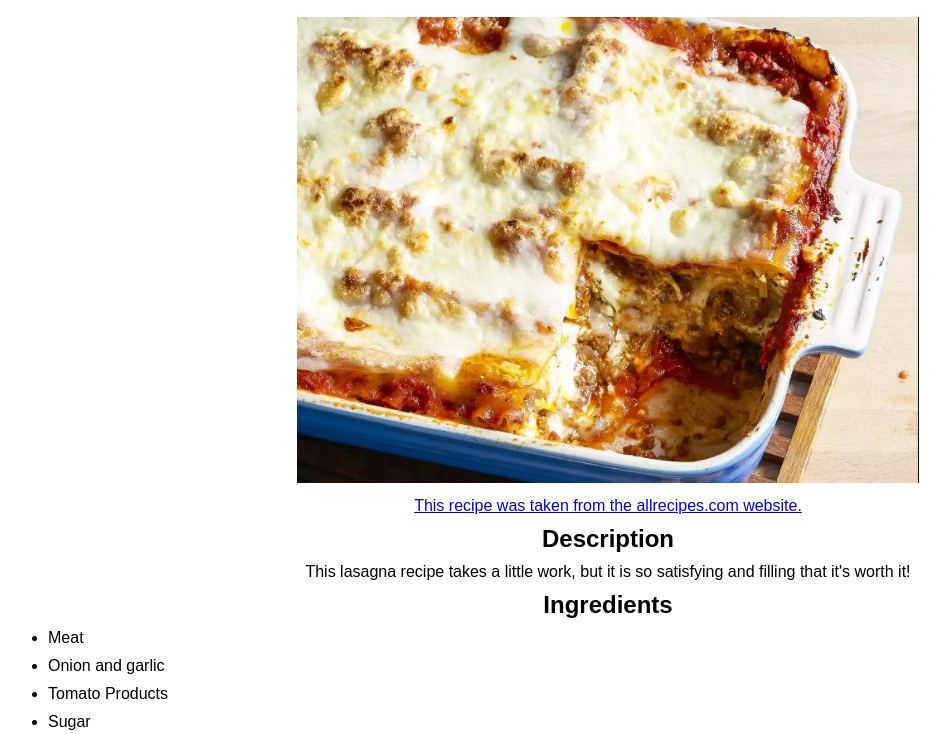
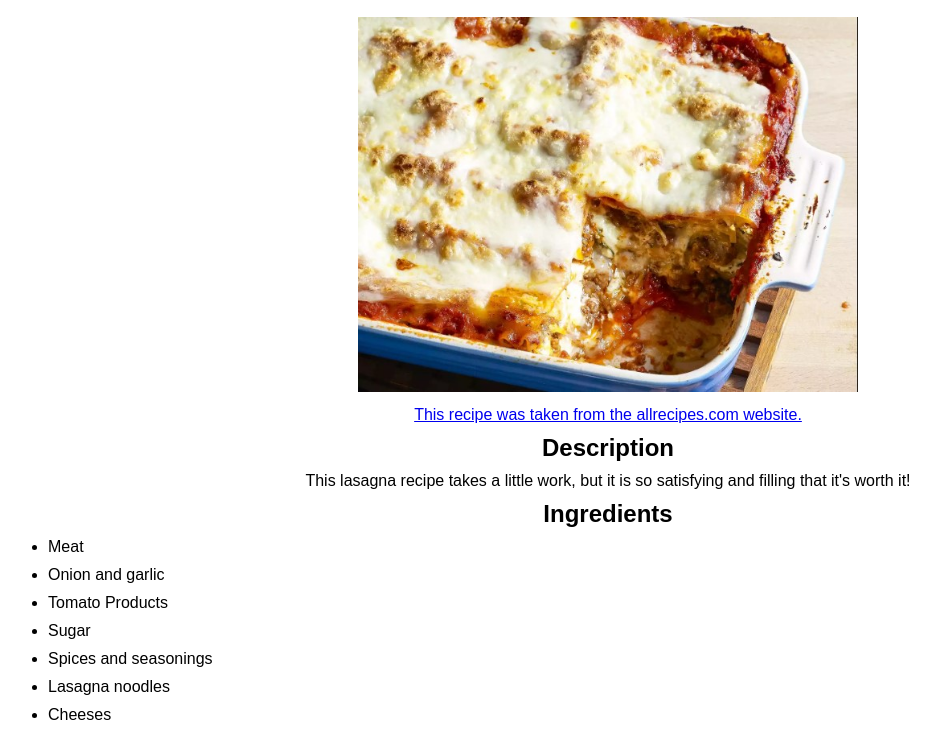
Before and after one commit to wilyanse/odin-recipes, a plain HTML site: page recipes/lasagna.html in a window 1280 px wide. Shown: the part 60-794 px from the top of the page, without its empty margins (32-982 px from the left). Drawn offline with Linux system fonts and the light colour scheme.

Commit message:
Constrain image widths
Fixed image widths to 500px in order to be uniform on all recipe pages.

```diff
--- a/styles.css
+++ b/styles.css
@@ -13,12 +13,19 @@ li {
 }
 
 .links-list ul {
+    text-align: inherit;
     list-style-type: none;
     margin: 0;
     padding: 0;
 }
 
 .links-list ul li {
+    text-align: inherit;
     margin: 0;
     padding: 0;
 }
+
+img {
+    height: auto;
+    width: 500px;
+}
```
